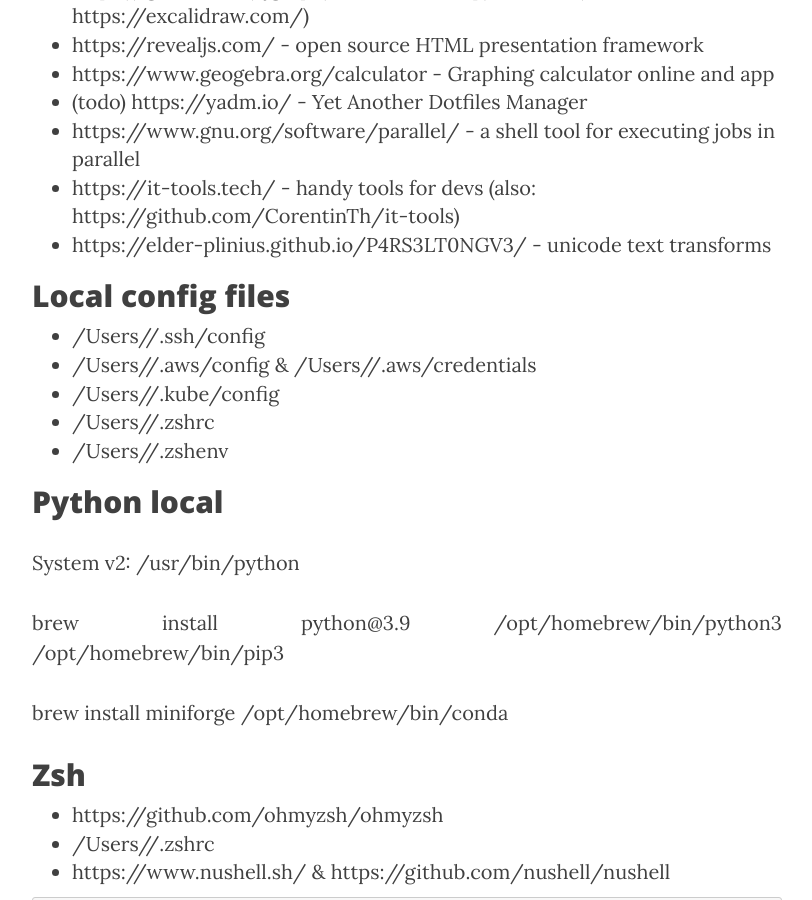
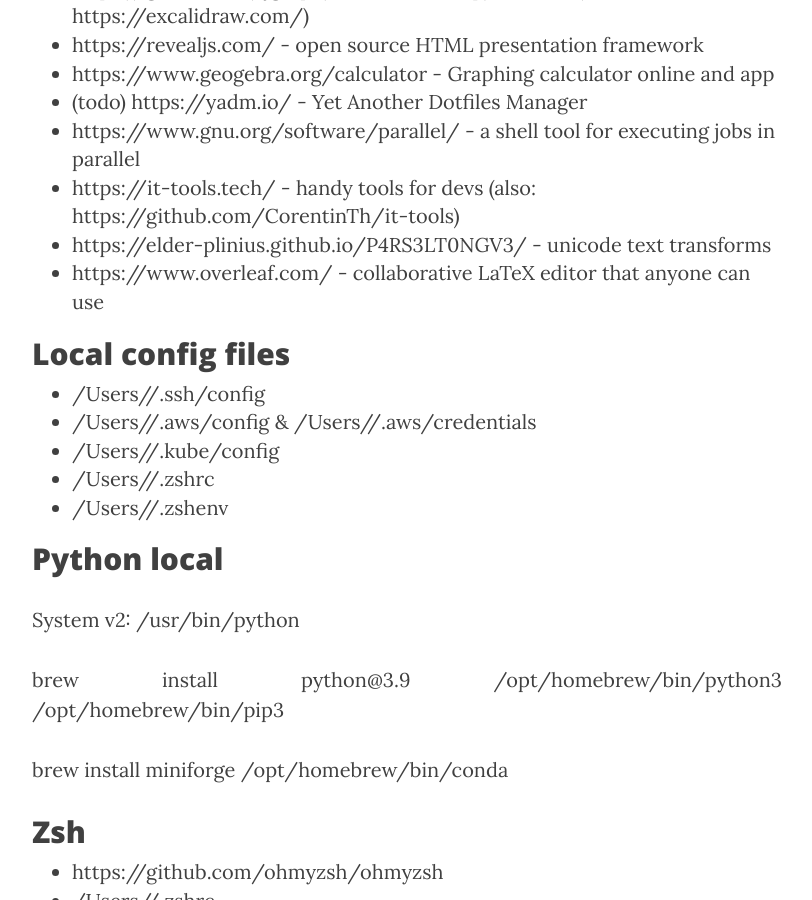
Before and after one commit to dylanhogg/dylanhogg.github.io, a Jekyll site: the page built from osx.md, in a window 1280 px wide and 900 px high, scrolled down 3888 px. Shown: the whole window, without its empty margins (233-1045 px from the left). Built offline with Jekyll 4.4.1, drawn with Linux system fonts in a browser that asks for light colours; nearby versions of some CDN libraries.

Commit message:
Add gnaf-structured-address-app

```diff
--- /dev/null
+++ b/html/huggingface/gnaf-structured-address-app.html
@@ -0,0 +1,6 @@
+<iframe
+  src="https://dylanhogg-gnaf-structured-address-app.hf.space/"
+  frameborder="0"
+  width="1024"
+  height="1366"
+></iframe>
--- a/osx.md
+++ b/osx.md
@@ -117,6 +117,7 @@ header-img: "img/apps-bg.jpg"
 - https://www.gnu.org/software/parallel/ - a shell tool for executing jobs in parallel
 - https://it-tools.tech/ - handy tools for devs (also: https://github.com/CorentinTh/it-tools)
 - https://elder-plinius.github.io/P4RS3LT0NGV3/ - unicode text transforms
+- https://www.overleaf.com/ - collaborative LaTeX editor that anyone can use
 
 ## Local config files
 
```
